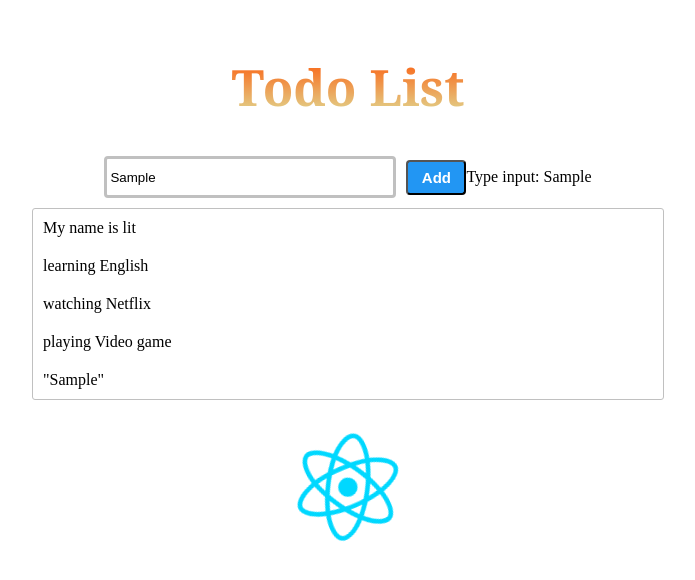
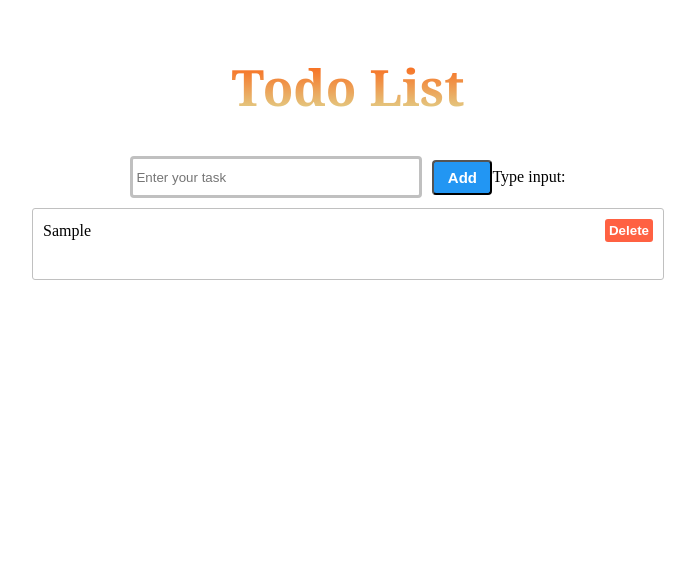
Before and after one commit to litdclitus/react-app, a React (Vite) app: page / in a window 1280 px wide. Both pictures are taken after typing "Sample" into the empty fields and a click on the button "Add". Shown: the top 580 px of the page, without its empty margins (292-987 px from the left). Built offline with nearby package versions, Linux system fonts and the light colour scheme.

Commit message:
display img when todolist empty

```diff
--- a/src/App.jsx
+++ b/src/App.jsx
@@ -6,36 +6,46 @@ import { useState } from 'react';
 
 const App = () => {
   const [todoList, setTodoList] = useState([
-    { id: 1, content: "learning English" },
-    { id: 2, content: "watching Netflix" }
-  ]);
-  const name = "lit";
-  const data = {
-    address: "HCM",
-    quote: "Difficult roads often lead to beautiful destinations"
-  };
+    // { id: 1, content: "learning English" },
+    // { id: 2, content: "watching Netflix" }
+  ])
+
   const addTodo = (content) => {
-    console.log(`>>>check input: ${content}`)
     const newTodo = {
-      id: "random",
+      id: randomIntFromInterval(1, 999999),
       content: content
     }
-    setTodoList(content);
+    setTodoList([...todoList, newTodo]);
   }
+
+  const randomIntFromInterval = (min, max) => {
+    return Math.floor(Math.random() * (max - min + 1) + min);
+  }
+
   return (
     <div className="todo-container">
       <div className="todo-title">Todo List</div>
       <TodoNew
         addTodo={addTodo}
       />
+
+      {/* {todoList.length > 0 &&
         <TodoData
-        name={name}
-        data={data}
           todoList={todoList}
         />
+      }
+
+      {todoList.length === 0 &&
         <div className="todo-img">
           <img src={ReactLogo} alt="" className='logo' />
         </div>
+      } */}
+
+      {todoList.length > 0 ?
+        <TodoData todoList={todoList} /> : <div className="todo-img">
+          <img src={ReactLogo} alt="" className='logo' />
+        </div>}
+
     </div>
   );
 }
--- a/src/components/todo/TodoData.jsx
+++ b/src/components/todo/TodoData.jsx
@@ -1,14 +1,18 @@
 
 const TodoData = (props) => {
-    const { name, data, todoList } = props;
+    const { todoList } = props;
 
     return (
         <div className="todo-data">
-            <div>My name is {name}</div>
-            <div>learning English</div>
-            <div>watching Netflix</div>
-            <div>playing Video game</div>
-            <div>{JSON.stringify(props.todoList)}</div>
+            {todoList.map((item, index) => {
+                console.log("check object: ", item)
+                return (
+                    <div className={`todo-item`} key={item.id}>
+                        <div>{item.content}</div>
+                        <button className="close-btn">Delete</button>
+                    </div>
+                )
+            })}
         </div>
     );
 }
--- a/src/components/todo/todo.css
+++ b/src/components/todo/todo.css
@@ -57,7 +57,7 @@
 }
 
 .todo-data {
-    /* min-height: 150px; */
+    min-height: 50px;
     padding: 10px;
     border-radius: 3px;
     display: flex;
@@ -102,3 +102,23 @@
         animation: logo-spin infinite 20s linear;
     }
 }
+
+.todo-item {
+    display: flex;
+    justify-content: space-between;
+    align-items: center;
+}
+
+.close-btn {
+    border: none;
+    background: #ff6142;
+    color: white;
+    font-weight: 600;
+    padding: 4px;
+    border-radius: 3px;
+}
+
+.close-btn:hover {
+    opacity: 0.85;
+    cursor: pointer;
+}
--- a/src/components/todo/todonew.jsx
+++ b/src/components/todo/todonew.jsx
@@ -2,24 +2,15 @@ import { useState } from 'react';
 
 const TodoNew = (props) => {
     const { addTodo } = props;
-    const [valueInput, setValueInput] = useState("Lit")
+    const [valueInput, setValueInput] = useState("")
 
     const handleOnClick = () => {
         addTodo(valueInput);
+        setValueInput("");
     }
     const handleOnChange = (value) => {
         setValueInput(value);
     }
-
-    // const searchKeyPress = (e) => {
-    //     // look for window.event in case event isn't passed in
-    //     e = e || window.event;
-    //     if (e.keyCode == 13) {
-    //         document.getElementById('input-btn').click();
-    //         return false;
-    //     }
-    //     return true;
-    // }
 
     return (
         <div className="todo-input">
@@ -32,7 +23,7 @@ const TodoNew = (props) => {
                 return true;
             }
             } //Trigger submit input with Enter-key
-                onChange={(event) => handleOnChange(event.target.value)} />
+                onChange={(event) => handleOnChange(event.target.value)} value={valueInput} />
             <button id="input-btn" onClick={handleOnClick}
             >Add</button>
             <div>Type input: {valueInput}</div>
```
Lines whose indentation alone changed are shown as unchanged.
